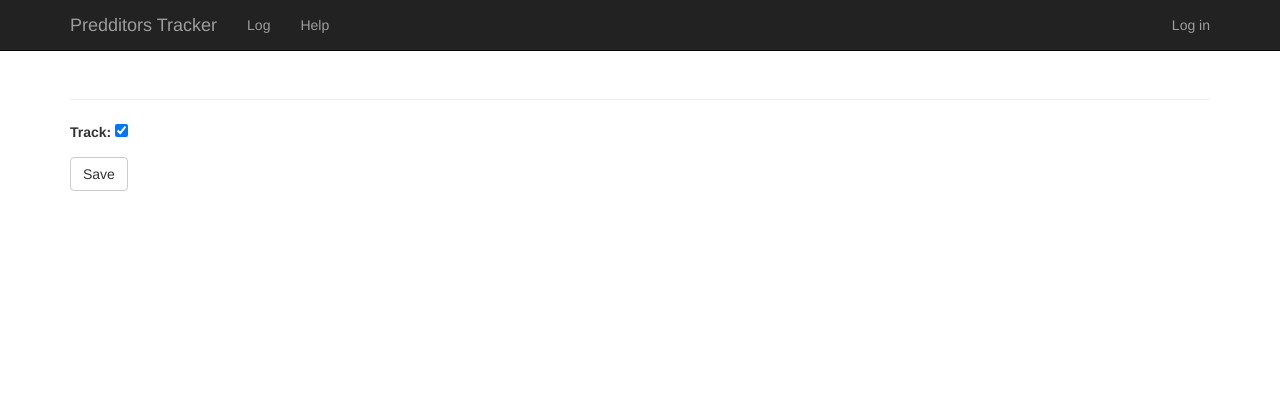
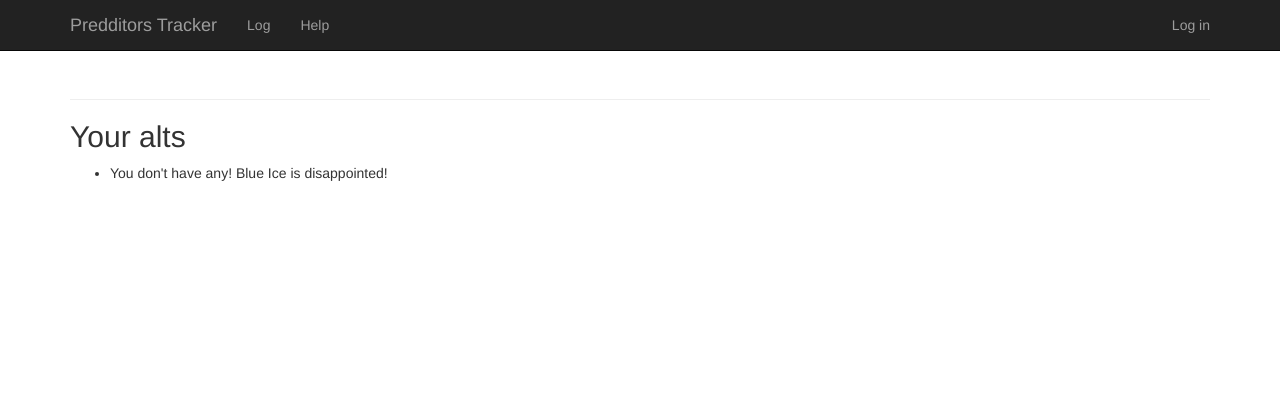
Before and after one commit to stephenswat/predditors-tracker, a Django app: template predds_tracker/templates/predds_tracker/profile.html in a window 1280 px wide. Shown: the top 420 px of the page. Run offline with Django 3.2, Linux system fonts and the light colour scheme; the template is opened without the code that fills it: values that come from a table or form of the project are taken from there, others are empty; some libraries are stand-ins or nearby versions.

Commit message:
Fix the profile page.

```diff
--- a/predds_tracker/templates/predds_tracker/profile.html
+++ b/predds_tracker/templates/predds_tracker/profile.html
@@ -6,9 +6,12 @@
   <h1>{{ user.get_full_name }}</h1>
 </div>
 
-<form method="POST" class="post-form">
-  {% csrf_token %}
-  {{ form.as_p }}
-  <button type="submit" class="save btn btn-default">Save</button>
-</form>
+<h2>Your alts</h2>
+<ul>
+{% for a in user.alts.all %}
+<li>{{ a.name }}</li>
+{% empty %}
+<li>You don't have any! Blue Ice is disappointed!</li>
+{% endfor %}
+</ul>
 {% endblock %}
--- a/predds_tracker/views.py
+++ b/predds_tracker/views.py
@@ -2,7 +2,7 @@ from django.shortcuts import render, get_object_or_404
 from django.contrib.auth.decorators import login_required
 from django.db.models import Max
 from django.http import HttpResponse
-from predds_tracker.models import LocationRecord, Character, SystemStatistic
+from predds_tracker.models import LocationRecord, Alt, Character, SystemStatistic
 from predds_tracker.forms import AltForm
 from eve_sde.models import Region, SolarSystem
 from collections import defaultdict
@@ -31,12 +31,12 @@ def profile(request):
 def log(request):
     return render(
         request, 'predds_tracker/log.html',
-        context={'items': LocationRecord.objects.filter(character=request.user).order_by('-time')[:200]}
+        context={'items': LocationRecord.objects.filter(character__main=request.user).order_by('-time')[:200]}
     )
 
 
 def map(request, region):
-    campers = Character.objects.filter(latest__system__constellation__region__id=region, latest__online=True)
+    campers = Alt.objects.filter(latest__system__constellation__region__id=region, latest__online=True)
     latest = SystemStatistic.objects.aggregate(Max('time'))['time__max']
     systems = SolarSystem.objects.filter(constellation__region__id=region, statistics__time=latest).values_list('id', 'statistics__npc_kills')
 
```
